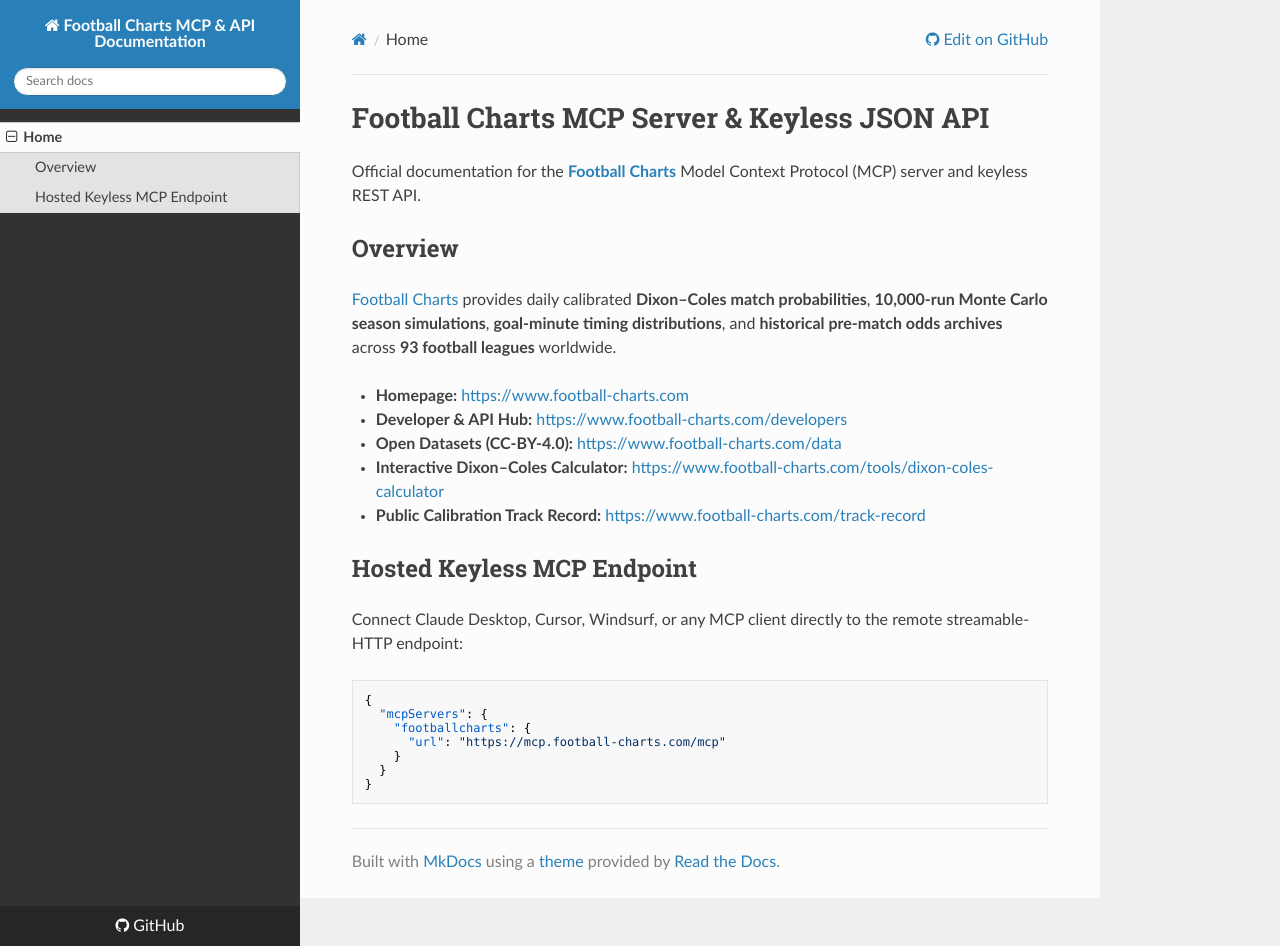
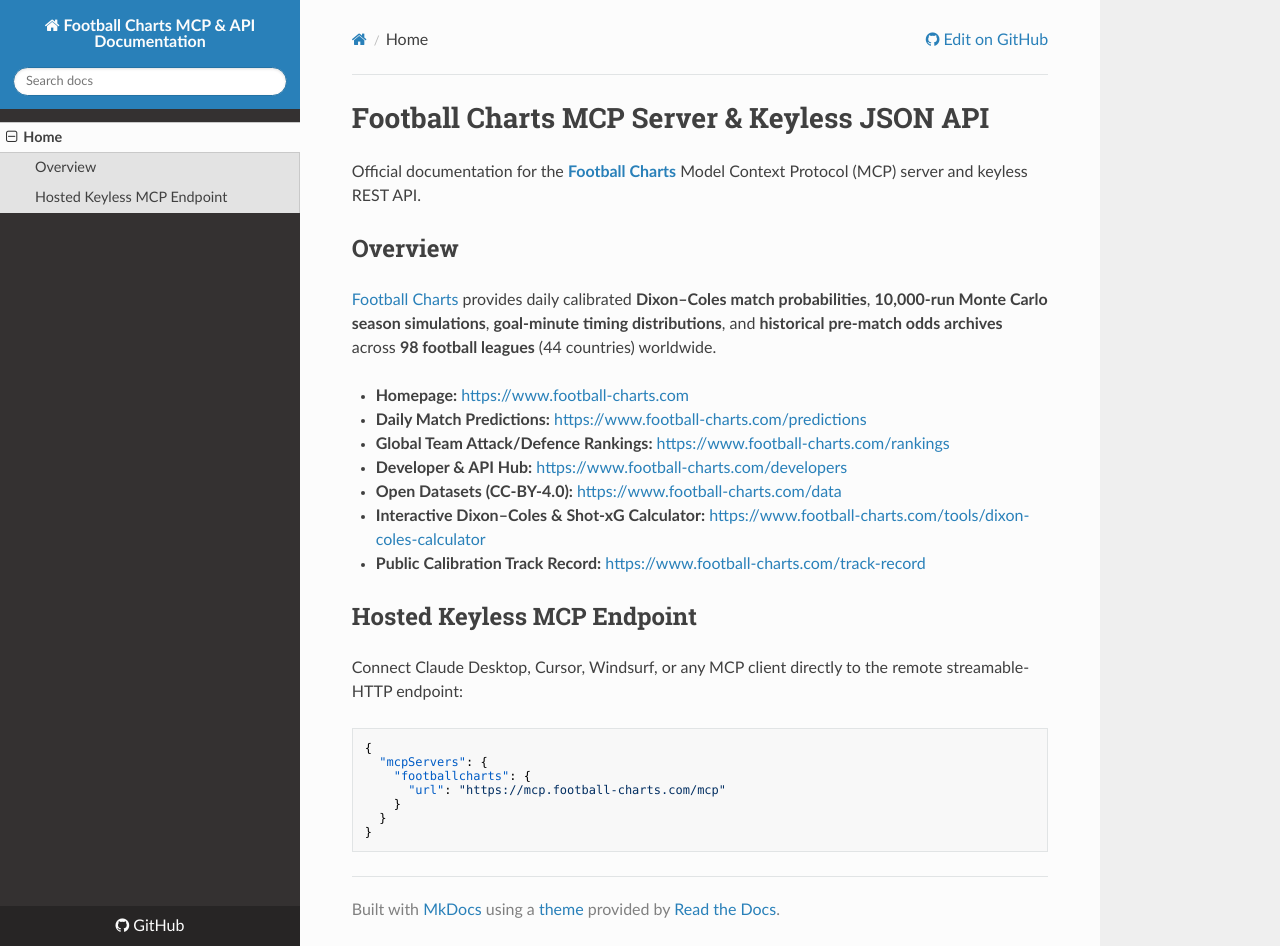
Before and after one commit to ddevetak/footballcharts-mcp, an MkDocs documentation site: the page built from docs/index.md, in a window 1280 px wide and 946 px high. Built offline with MkDocs 1.6.1, drawn with Linux system fonts in a browser that asks for light colours; nearby versions of some CDN libraries.

Commit message:
Fix Read the Docs self-canonical site_url and tag v0.6.0 for stable build

```diff
--- a/docs/index.md
+++ b/docs/index.md
@@ -4,12 +4,14 @@ Official documentation for the **[Football Charts](https://www.football-charts.c
 
 ## Overview
 
-[Football Charts](https://www.football-charts.com) provides daily calibrated **Dixon–Coles match probabilities**, **10,000-run Monte Carlo season simulations**, **goal-minute timing distributions**, and **historical pre-match odds archives** across **93 football leagues** worldwide.
+[Football Charts](https://www.football-charts.com) provides daily calibrated **Dixon–Coles match probabilities**, **10,000-run Monte Carlo season simulations**, **goal-minute timing distributions**, and **historical pre-match odds archives** across **98 football leagues** (44 countries) worldwide.
 
 - **Homepage:** [https://www.football-charts.com](https://www.football-charts.com)
+- **Daily Match Predictions:** [https://www.football-charts.com/predictions](https://www.football-charts.com/predictions)
+- **Global Team Attack/Defence Rankings:** [https://www.football-charts.com/rankings](https://www.football-charts.com/rankings)
 - **Developer & API Hub:** [https://www.football-charts.com/developers](https://www.football-charts.com/developers)
 - **Open Datasets (CC-BY-4.0):** [https://www.football-charts.com/data](https://www.football-charts.com/data)
-- **Interactive Dixon–Coles Calculator:** [https://www.football-charts.com/tools/dixon-coles-calculator](https://www.football-charts.com/tools/dixon-coles-calculator)
+- **Interactive Dixon–Coles & Shot-xG Calculator:** [https://www.football-charts.com/tools/dixon-coles-calculator](https://www.football-charts.com/tools/dixon-coles-calculator)
 - **Public Calibration Track Record:** [https://www.football-charts.com/track-record](https://www.football-charts.com/track-record)
 
 ## Hosted Keyless MCP Endpoint
--- a/mkdocs.yml
+++ b/mkdocs.yml
@@ -1,5 +1,6 @@
 site_name: Football Charts MCP & API Documentation
-site_url: https://www.football-charts.com/developers
+site_description: Official documentation for the Football Charts Model Context Protocol (MCP) server and keyless JSON REST API across 98 football leagues.
+site_url: https://footballcharts.readthedocs.io/en/latest/
 repo_url: https://github.com/ddevetak/footballcharts-mcp
 theme:
   name: readthedocs
```
